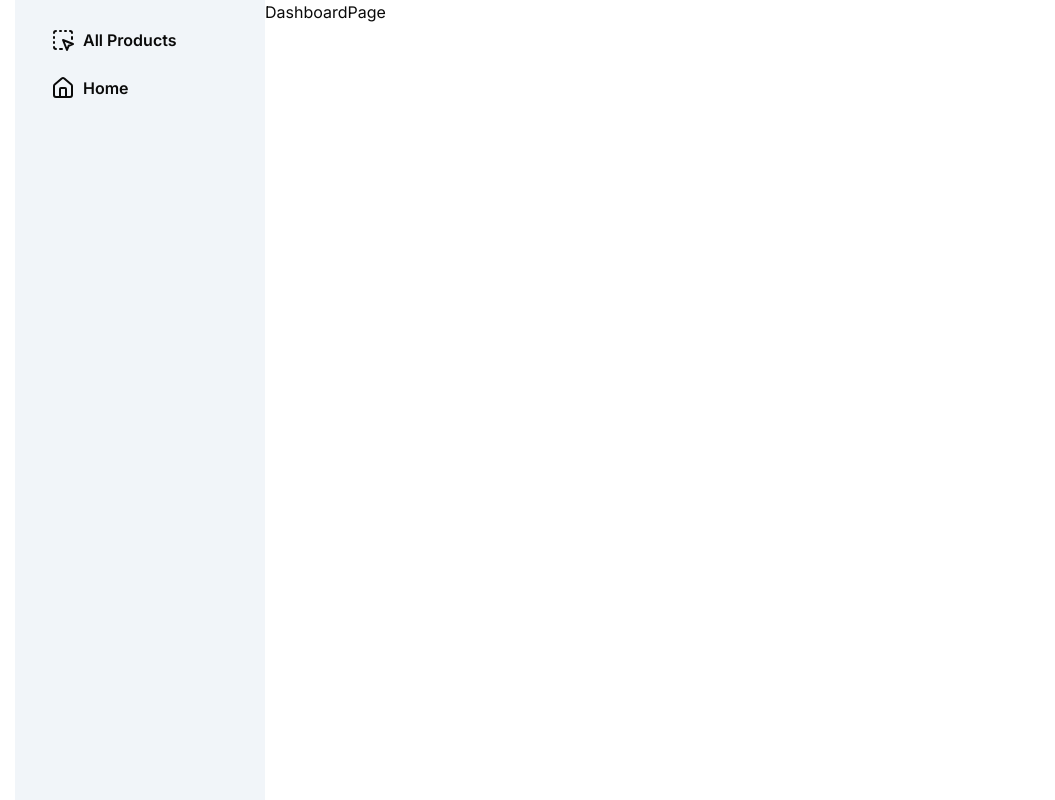
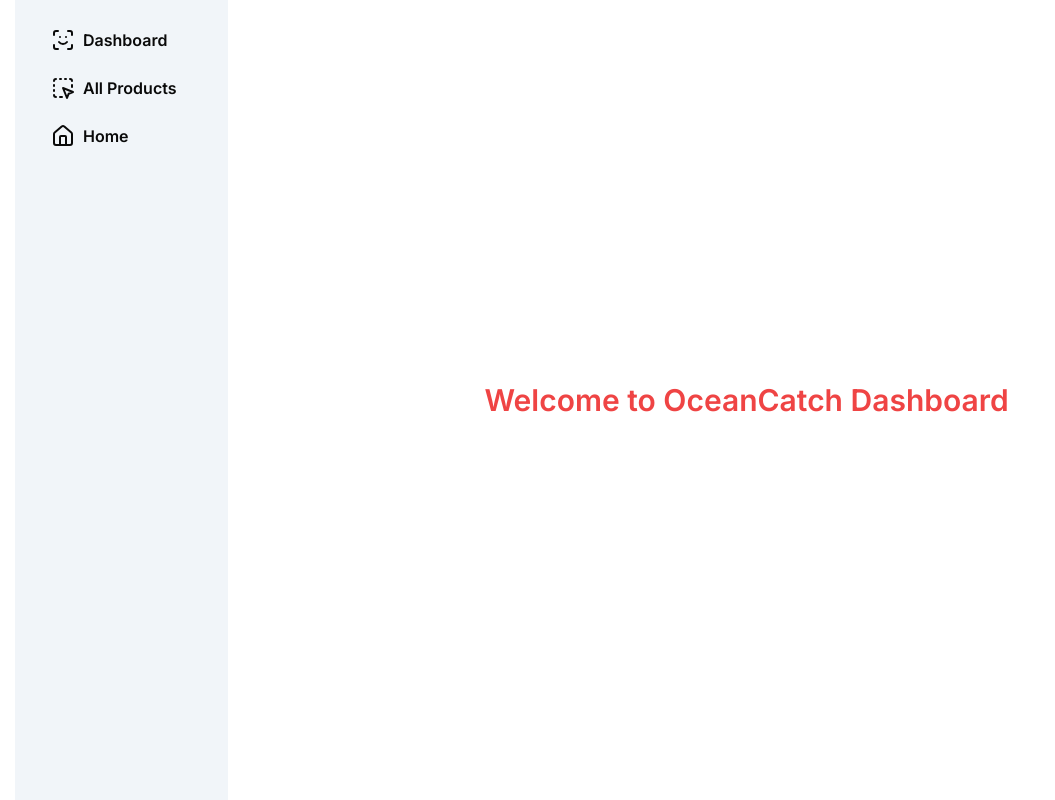
Before and after one commit to mahdimortuza/ocean-catch-client, a Next.js app: page /dashboard in a window 1280 px wide. Shown: the whole page, without its empty margins (0-1055 px from the left). Built offline with nearby package versions, Linux system fonts and the light colour scheme.

Commit message:
ssg done

```diff
--- a/src/app/(withCommonLayout)/flash-sale/page.tsx
+++ b/src/app/(withCommonLayout)/flash-sale/page.tsx
@@ -6,9 +6,7 @@ import { TProduct } from "@/components/pageSections/Homepage/FlashSaleSection";
 
 const FlashSalePage = async () => {
   const res = await fetch(`http://localhost:5000/api/v1/products`, {
-    next: {
-      revalidate: 30,
-    },
+    cache: "no-store",
   });
   const { data: products } = await res.json();
   return (
--- a/src/app/(withCommonLayout)/products/[productId]/page.tsx
+++ b/src/app/(withCommonLayout)/products/[productId]/page.tsx
@@ -1,11 +1,27 @@
 import Container from "@/components/Container";
+import { TProduct } from "@/components/pageSections/Homepage/FlashSaleSection";
 import ProductSuggestion from "@/components/pageSections/ProductDescriptionPage/ProductSuggestion";
 import { Rating } from "@smastrom/react-rating";
 import "@smastrom/react-rating/style.css";
 import { Check, Combine, Truck, X } from "lucide-react";
 import Image from "next/image";
 
-const ProductDetailPage = async ({ params }: any) => {
+interface ProductId {
+  params: {
+    productId: string;
+  };
+}
+
+export const generateStaticParams = async () => {
+  const res = await fetch("http://localhost:5000/api/v1/products");
+  const { data: products } = await res.json();
+
+  return products.slice(0, 10).map((product: TProduct) => ({
+    productId: product._id,
+  }));
+};
+
+const ProductDetailPage = async ({ params }: ProductId) => {
   const res = await fetch(
     `http://localhost:5000/api/v1/products/${params.productId}`
   );
--- a/src/app/(withCommonLayout)/products/page.tsx
+++ b/src/app/(withCommonLayout)/products/page.tsx
@@ -6,9 +6,7 @@ import { TProduct } from "@/components/pageSections/Homepage/FlashSaleSection";
 
 const AllProductsPage = async () => {
   const res = await fetch("http://localhost:5000/api/v1/products/", {
-    next: {
-      revalidate: 30,
-    },
+    cache: "no-store",
   });
   const { data: products } = await res.json();
 
--- a/src/app/dashboard/(dashboardLayout)/page.tsx
+++ b/src/app/dashboard/(dashboardLayout)/page.tsx
@@ -1,5 +1,13 @@
+import Container from "@/components/Container";
+
 const DashboardPage = () => {
-  return <div>DashboardPage</div>;
+  return (
+    <Container className="flex justify-center items-center h-screen">
+      <h1 className="text-3xl text-red-500 font-semibold">
+        Welcome to OceanCatch Dashboard
+      </h1>
+    </Container>
+  );
 };
 
 export default DashboardPage;
--- a/src/components/shared/Sidebar.tsx
+++ b/src/components/shared/Sidebar.tsx
@@ -1,13 +1,21 @@
-import { Home, SquareDashedMousePointer } from "lucide-react";
+import { Home, ScanFace, SquareDashedMousePointer } from "lucide-react";
 import Link from "next/link";
 
 const Sidebar = () => {
   return (
     <div className="w-[250px] col-span-2 bg-slate-100 h-screen sticky top-0 left-0 overflow-auto p-4 lg:p-5 font-inter">
       <ul>
+        <Link href="/dashboard">
+          <li
+            className="flex items-center
+           gap-2 font-semibold px-4 py-2 rounded-lg hover:bg-red-500 hover:text-white"
+          >
+            <ScanFace /> <span> Dashboard</span>
+          </li>
+        </Link>{" "}
         <Link href="/dashboard/all-products">
           <li
-            className="flex items-center
+            className="  mt-2 flex items-center
            gap-2 font-semibold px-4 py-2 rounded-lg hover:bg-red-500 hover:text-white"
           >
             <SquareDashedMousePointer /> <span> All Products</span>
```
